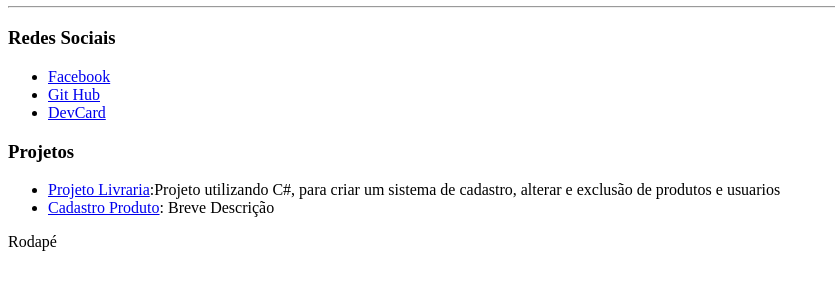
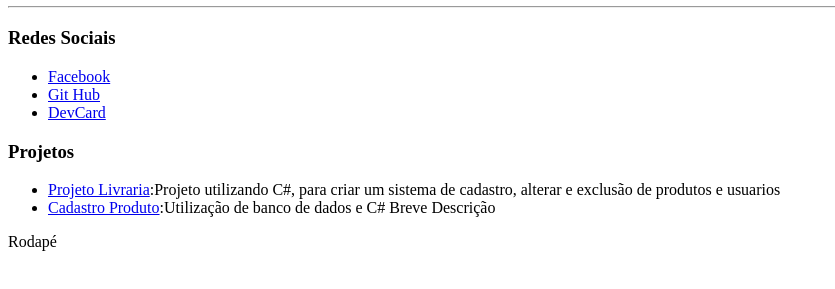
Before and after one commit to viniiciusp9/viniiciusp9.github.io, a plain HTML site: page index.html in a window 1280 px wide. Shown: the part 133-422 px from the top of the page, without its empty margins (0-835 px from the left). Drawn offline with Linux system fonts and the light colour scheme.

Commit message:
Pagina Inicial

```diff
--- a/index.html
+++ b/index.html
@@ -30,7 +30,7 @@
         <h3>Projetos</h3>
         <ul>
             <li><a href="https://github.com/viniiciusp9/PJTLivraria/tree/master/Livraria" target="_blank">Projeto Livraria</a>:Projeto utilizando C#, para criar um sistema de cadastro, alterar e exclusão de produtos e usuarios</li>
-            <li><a href="https://github.com/viniiciusp9/CadPDTOrlando/tree/master/Orlando%20Tela%20Login" target="_blank">Cadastro Produto</a>: Breve Descrição</li>
+            <li><a href="https://github.com/viniiciusp9/CadPDTOrlando/tree/master/Orlando%20Tela%20Login" target="_blank">Cadastro Produto</a>:Utilização de banco de dados e C# Breve Descrição</li>
         </section>
         <!--TECNOLOGIAS-->
     <section class="tecnologias"></section>
```
